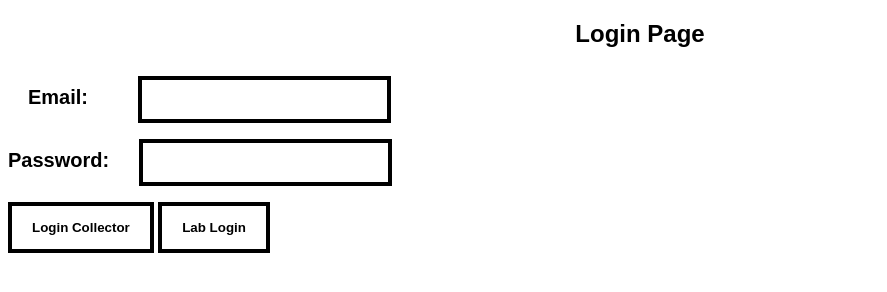
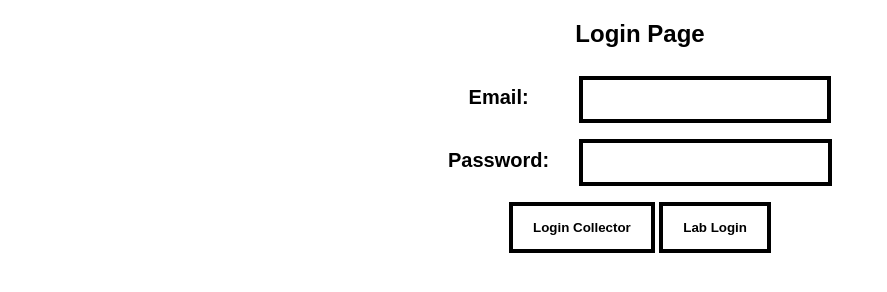
Before and after one commit to YoohaBae/Ulloc_covidTestingSite, a website: page views/loginPage.html in a window 1280 px wide. Shown: the whole page, without its empty margins (0-887 px from the left). Drawn offline with Linux system fonts and the light colour scheme.

Commit message:
Update loginPage.html

```diff
--- a/views/loginPage.html
+++ b/views/loginPage.html
@@ -7,11 +7,10 @@
             h2 {
                 text-align: center;
             }
-
             body {
                 font-family: Arial, Helvetica, sans-serif;
+                text-align: center;
             }
-
             /* Full-width input fields */
             input[type=text],
             input[type=password] {
@@ -21,6 +20,10 @@
                 border: 4px solid #000000;
                 box-sizing: border-box;
                 align-items: center;
+            }
+            .container {
+                align-items: center;
+                justify-content: center;
             }
 
             /* Set a style for all buttons */
```
